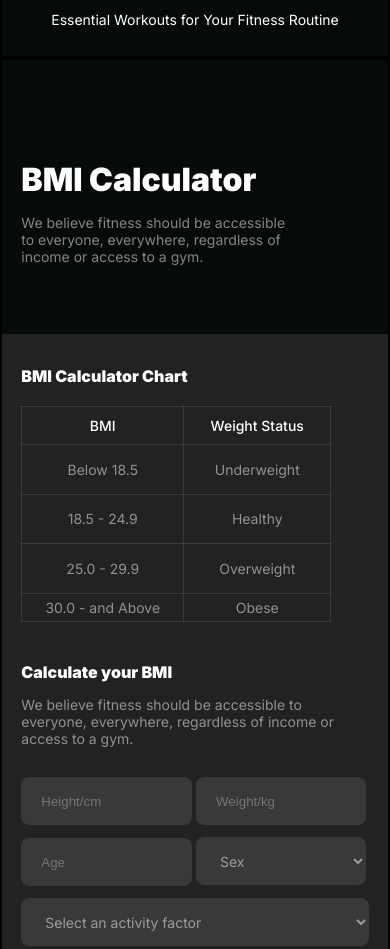
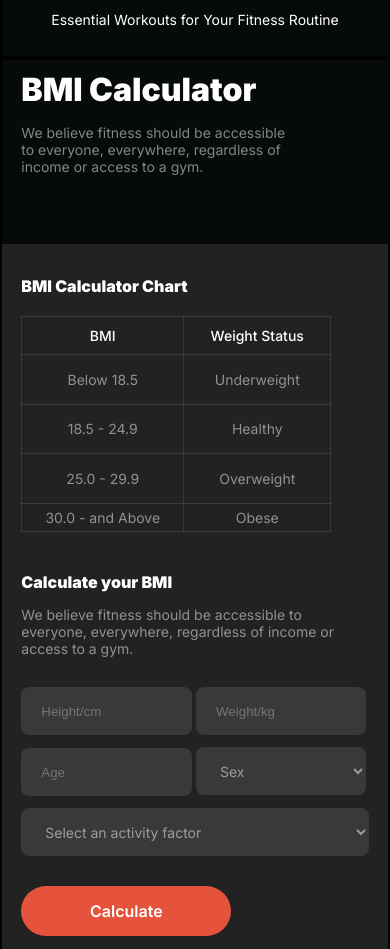
Before and after one commit to maimunamumu/Assignment-2, a plain HTML site: page index.html in a window 390 px wide. Shown: the part 4124-5073 px from the top of the page. Drawn offline with Linux system fonts and the light colour scheme; a web font is replaced by a local one.

Commit message:
finaly done

```diff
--- a/styles/style.css
+++ b/styles/style.css
@@ -411,7 +411,6 @@ margin-top: 10px;
 
     }
     .calculator{
-        /* text-align: center; */
         height: 120px;
         width: 650px;
         margin-bottom: 60px;
@@ -433,7 +432,7 @@ margin-top: 10px;
         margin-top: 0;
         margin-bottom: 90px;
         width: 1440px;
-           height: 487px;
+           min-height: 487px;
            background: rgb(34, 34, 34);
     }
     .bmi-container{
@@ -1056,7 +1055,6 @@ text-align: center;
  /* four-section-responsive */
  .four-section{
     width: 100%;
-   /* height: 800px; */
  }
  .bmi-container{
     margin: 2rem auto;
@@ -1065,8 +1063,6 @@ text-align: center;
      flex-direction: column;
      align-items: center;
     flex-direction: column;
-    /* border: 2px solid white;
-     */
  }
  .calculator{
     display: flex;
@@ -1078,6 +1074,7 @@ text-align: center;
     margin-left: auto;
     margin-right: auto;
     margin-bottom: 0;
+    margin-top: 10px;
  }
  .calculator p{
     margin-top: 15px;
@@ -1090,16 +1087,12 @@ text-align: center;
  }
  .BMI-calculator{
    width: 100%;
-   height:770px;
    margin-top: 50px;
-   /* margin-top: 0; */
    margin-bottom: 0;
  }
  .bmi-table{
     width: 100%;
-    /* width: 353px; */
-
-     flex-direction: column;
+    flex-direction: column;
      align-items: center;
  }
  .bmi-table h1{
```
